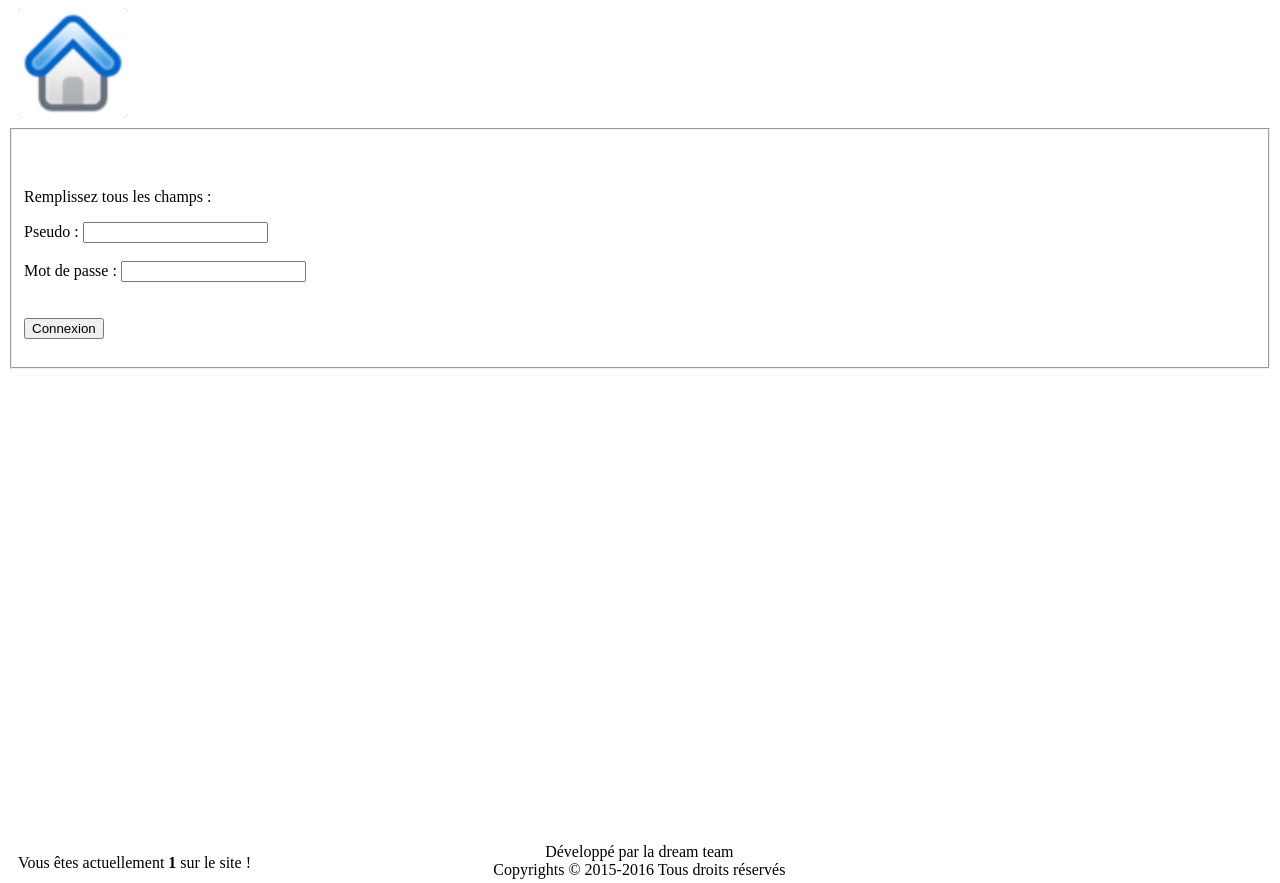
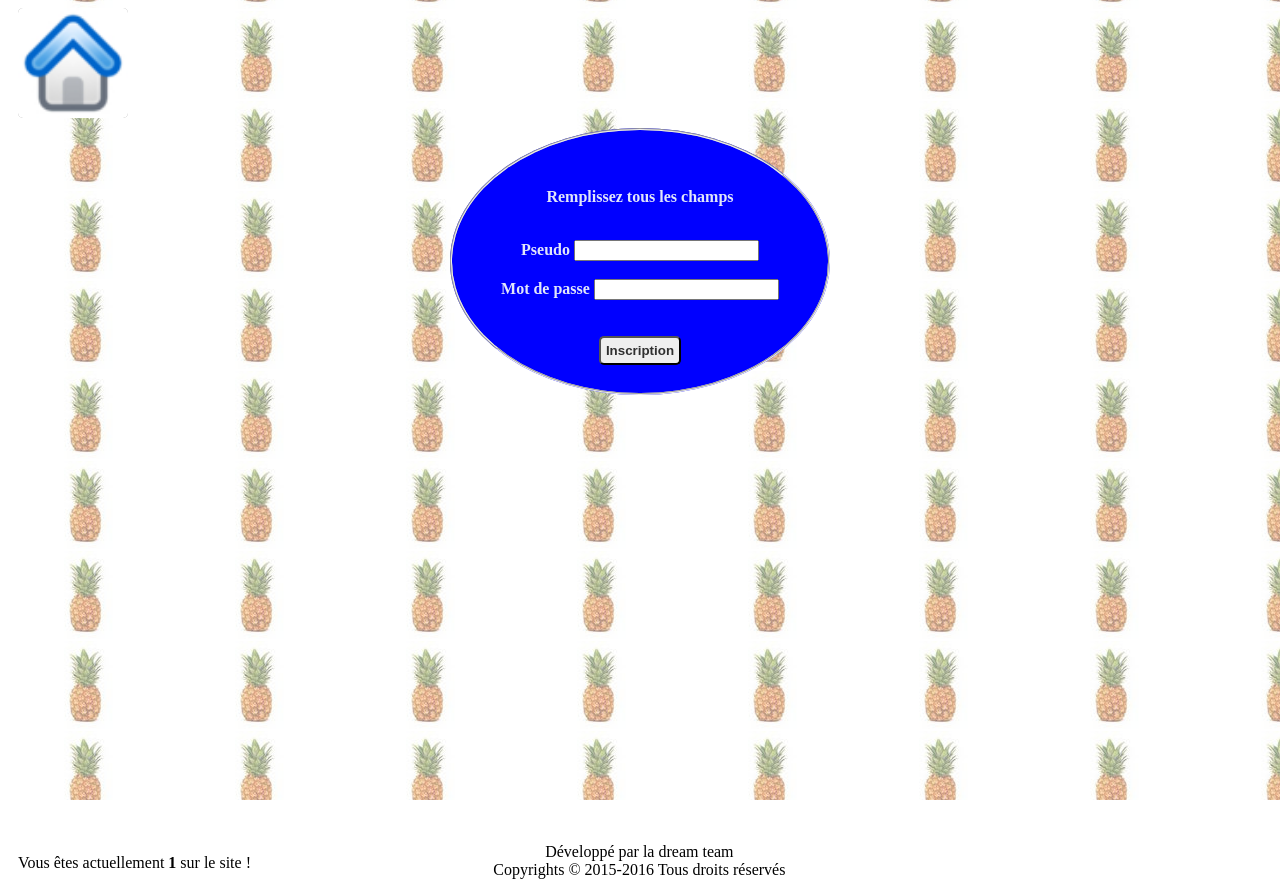
Before and after one commit to ErwanLbp/serveur-traitement-image, a PHP site: page /inscription.php in a window 1280 px wide. Run offline with PHP 8.4, Linux system fonts and the light colour scheme; data comes from the database, SQL or seed files in the repository.

Commit message:
Css inscription

```diff
--- a/connexion.css
+++ b/connexion.css
@@ -1,3 +1,14 @@
+#formulaireInscription{
+	background-color: #0000FF;
+	border-radius: 50%;
+
+	width: 30%;
+	margin-left: 35%;
+	text-align: center;
+	color : #E1E6FA;
+	font-weight     : bold;
+}
+
 #formulaireConnexion{
 	background-color: #375D81;
 	border-radius: 50%;
--- a/inscription.php
+++ b/inscription.php
@@ -36,8 +36,16 @@ if(isset($_POST['pseudo'])){
 	<link rel="stylesheet" type="text/css" href="styleGeneral.css">
 	<link rel="stylesheet" type="text/css" href="header.css">
 	<link rel="stylesheet" type="text/css" href="footer.css">
+	<link rel="stylesheet" type="text/css" href="connexion.css">
 </head>
 <body>
+	<div class="illustration">
+		<div class="i-large"></div>
+		<div class="i-medium"></div>
+		<div class="i-small"></div>
+	</div>
+
+
 	<?php include ('header.php'); ?>
 
 	<article>
@@ -48,19 +56,19 @@ if(isset($_POST['pseudo'])){
 				<br><br>
 				<?php if(!empty($erreur)) echo '<span>'.$erreur.'</span><br><br>'; ?>
 
-				<p>Remplissez tous les champs :</p>
+				<p>Remplissez tous les champs </p><br>
 
-				<label>Pseudo :	<input type="text" id="pseudo" name="pseudo"/>
+				<label>Pseudo <input type="text" id="pseudo" name="pseudo"/>
 				</label>
 
 				<br><br>
 
-				<label>Mot de passe : <input type="password" id="mdp" name="mdp"/>
+				<label>Mot de passe <input type="password" id="mdp" name="mdp"/>
 				</label>
 
 				<br><br><br>
 
-				<input type="submit" class="bouton" value="Connexion"></input>
+				<input type="submit" class="bouton" value="Inscription"></input>
 				<br><br>
 			</fieldset>
 		</form>
```
